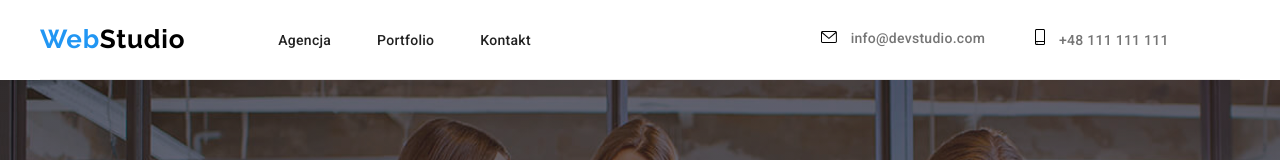
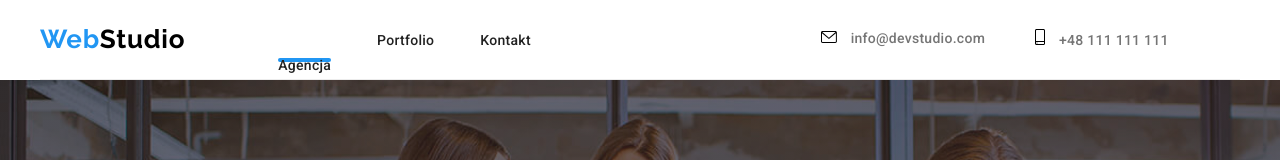
Before and after one commit to karolinmarcinczak/goit-markup-hw-05, a plain HTML site: page index.html in a window 1280 px wide. Shown: the top 160 px of the page. Drawn offline with nearby package versions, Linux system fonts and the light colour scheme.

Commit message:
link to current page added in styles

```diff
--- a/css/styles.css
+++ b/css/styles.css
@@ -508,6 +508,19 @@ h5 {
 .picture-with-label {
   position: relative;
 }
+
+.current-page-link {
+  content: " ";
+  display: block;
+  width: 100%;
+  height: 4px;
+  bottom: 0;
+  left: 0;
+  background-color: var(--blue);
+  transform: translateY(28px);
+  border-radius: 2px;
+  pointer-events: none;
+}
 /* ---------- modal window----------- */
 
 .backdrop {
--- a/index.html
+++ b/index.html
@@ -24,7 +24,7 @@
           <nav class="navigation-links-position">
           <ul class="no-dots-list nav-container">
             <li>
-              <a class="nav-links" href="index.html">Agencja</a>
+              <a class="nav-links current-page-link" href="index.html">Agencja</a>
             </li>
             <li>
               <a class="nav-links" href="portfolio.html">Portfolio</a>
```
